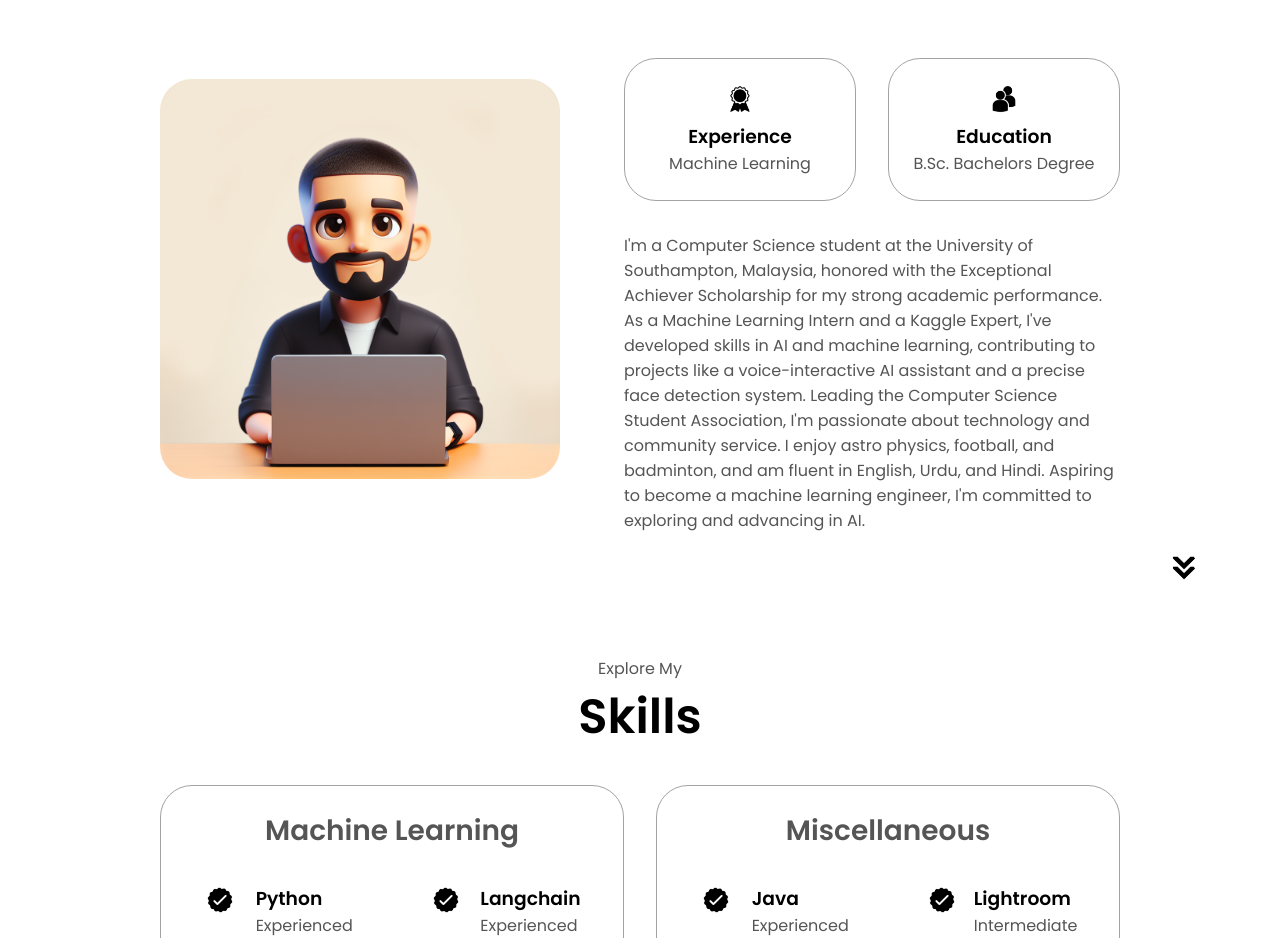
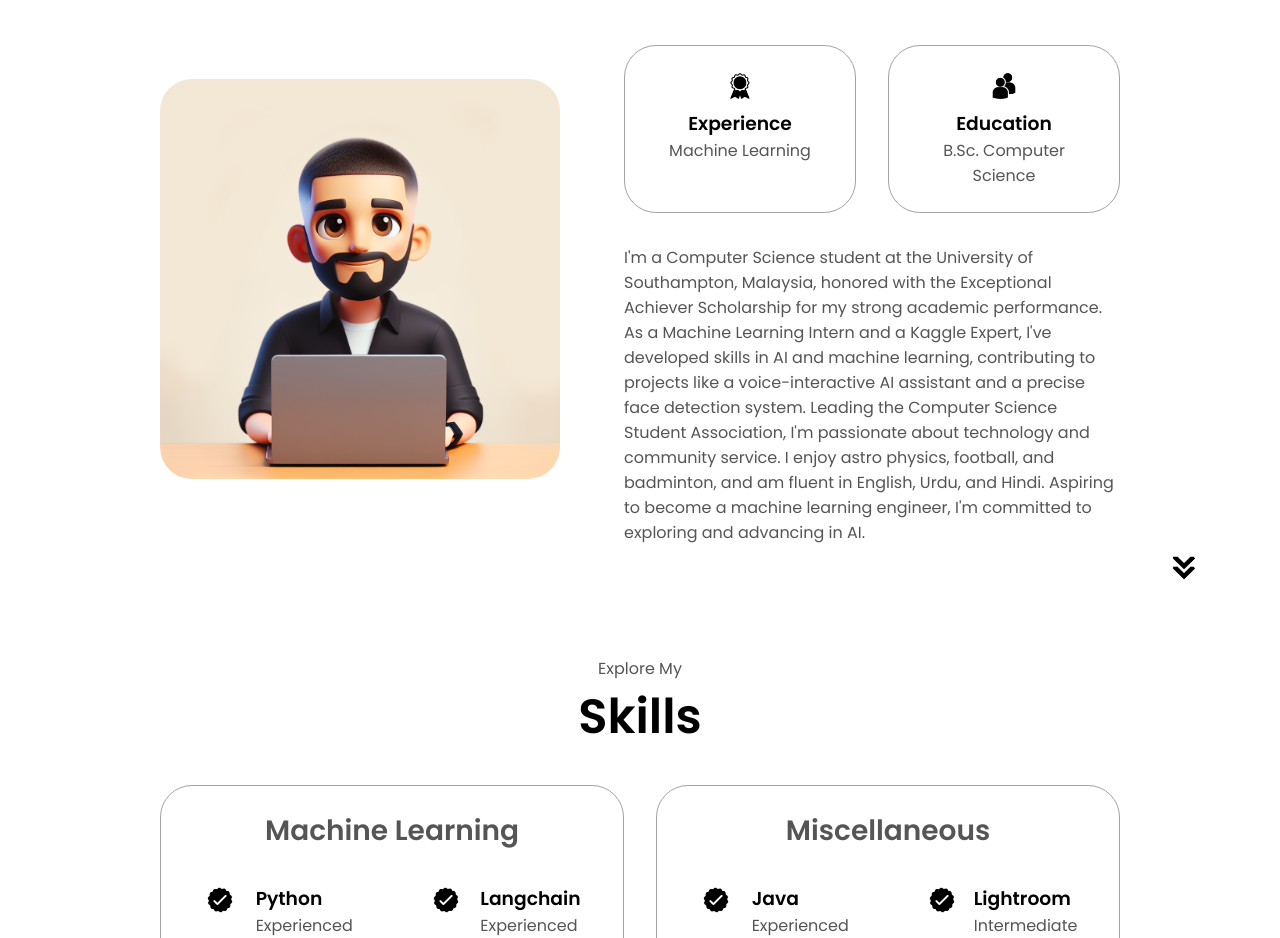
Before and after one commit to taham655/portfolio-website, a plain HTML site: page index.html in a window 1280 px wide. Shown: the part 1040-1978 px from the top of the page. Drawn offline with Linux system fonts and the light colour scheme.

Commit message:
Updating index

```diff
--- a/index.html
+++ b/index.html
@@ -104,7 +104,7 @@
                 class="icon"
               />
               <h3>Education</h3>
-              <p>B.Sc. Bachelors Degree</p>
+              <p>B.Sc. Computer Science</p>
             </div>
           </div>
           <div class="text-container">
```
